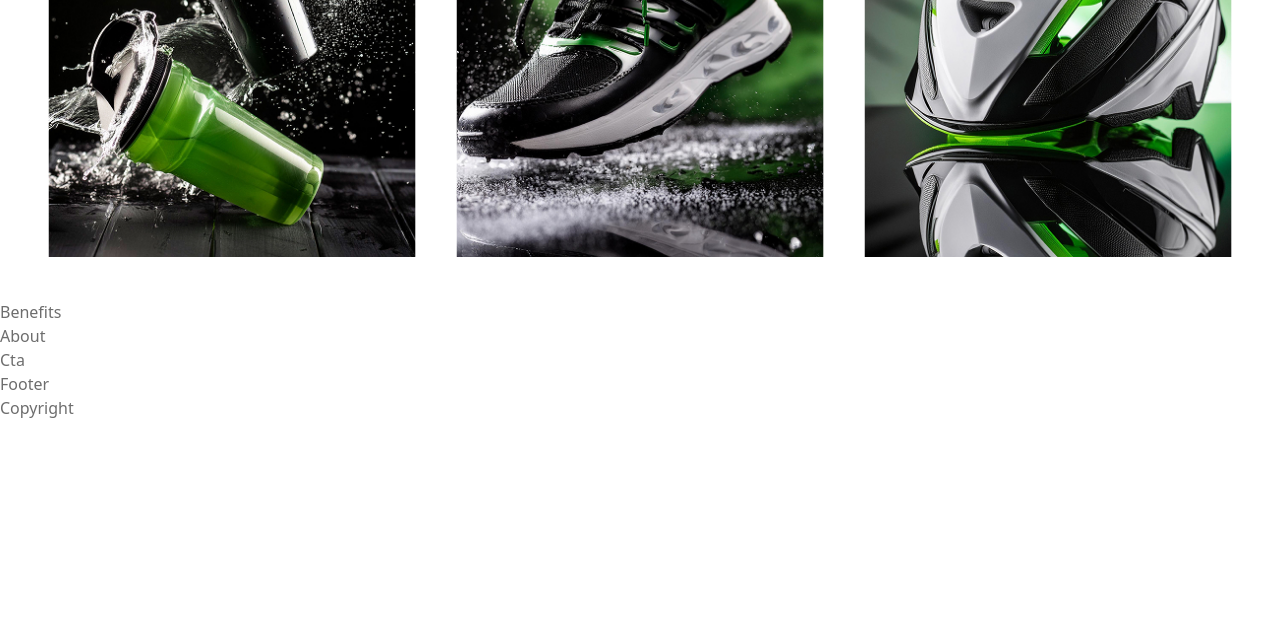
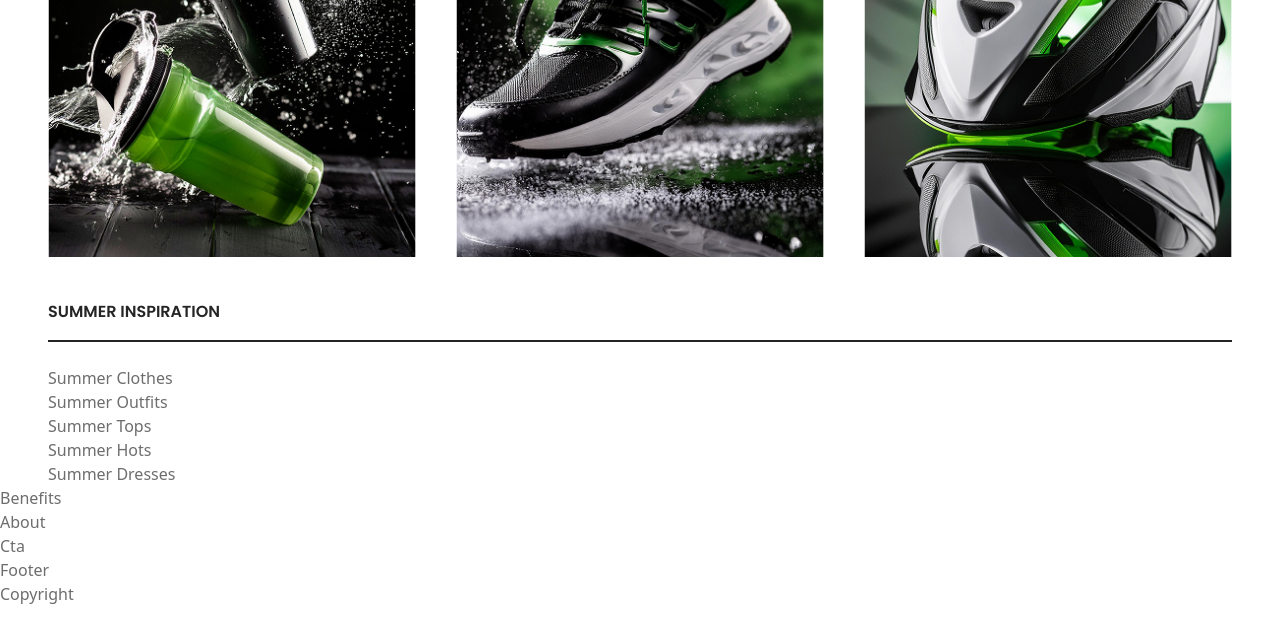
Before and after one commit to Jisap/next15-Sports-Website-with-tailwindcss, a Next.js app: page / in a window 1280 px wide. Shown: the part 2354-2996 px from the top of the page. Built offline with nearby package versions, Linux system fonts and the light colour scheme.

Commit message:
Add category section to Category component for summer inspiration

```diff
--- a/components/Category.jsx
+++ b/components/Category.jsx
@@ -18,6 +18,7 @@ const Category = () => {
             View All
           </Link>
         </div>
+
         {/* img grid */}
         <div className="grid grid-cols-3 gap-4 xl:gap-10 mb-10">
         {/* img 1 */}
@@ -51,6 +52,40 @@ const Category = () => {
             />
           </div>
         </div>
+
+        {/* category */}
+        <div>
+          <div>
+            <h6 className="h6 pb-4 mb-6 border-b-2">Summer Inspiration</h6>
+            <ul>
+              <li>
+                <a href="#" className="link-secondary">
+                  Summer Clothes
+                </a>
+              </li>
+              <li>
+                <a href="#" className="link-secondary">
+                  Summer Outfits
+                </a>
+              </li>
+              <li>
+                <a href="#" className="link-secondary">
+                  Summer Tops
+                </a>
+              </li>
+              <li>
+                <a href="#" className="link-secondary">
+                  Summer Hots
+                </a>
+              </li>
+              <li>
+                <a href="#" className="link-secondary">
+                  Summer Dresses
+                </a>
+              </li>
+            </ul>
+          </div>
+        </div>
       </div>
     </section>
   )
```
